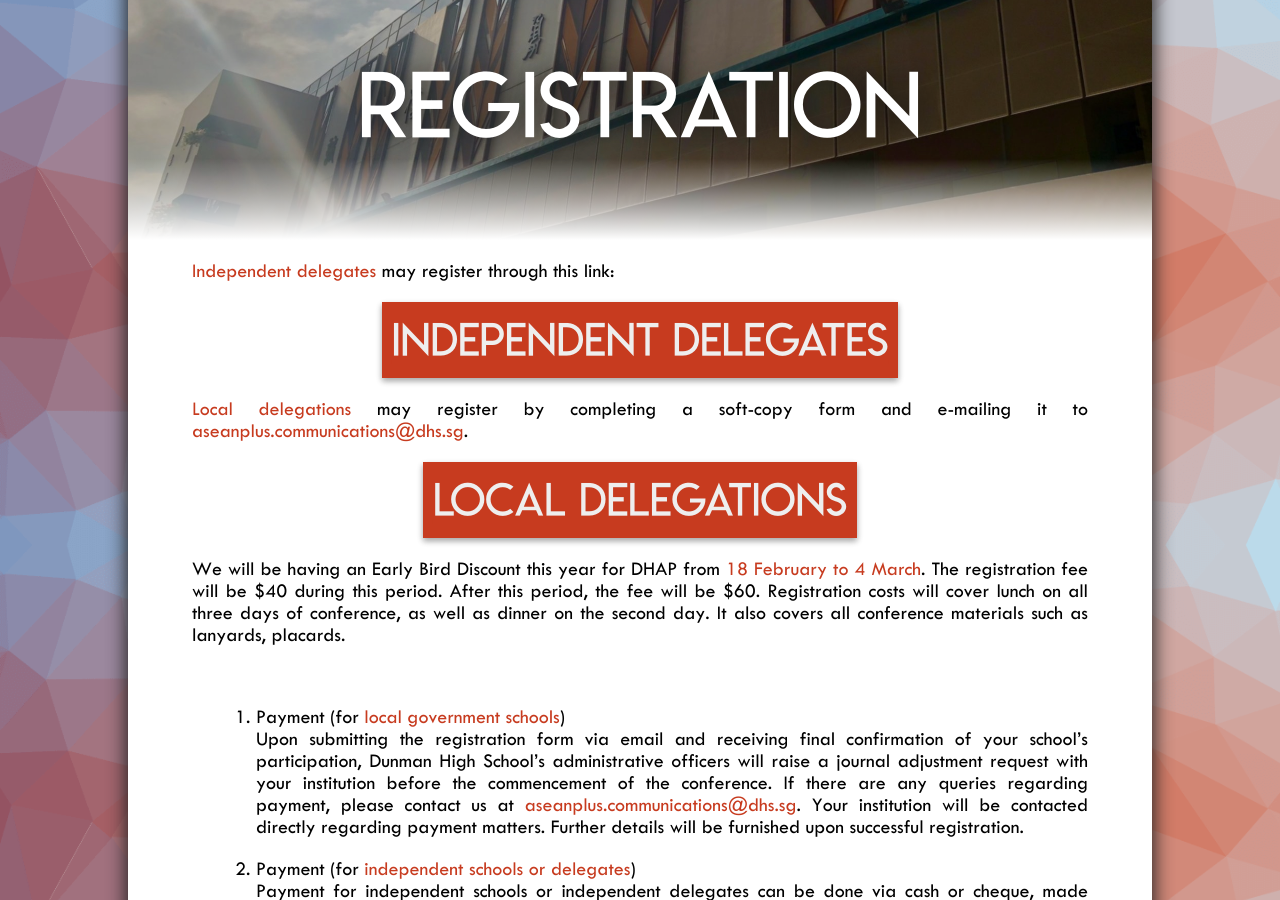
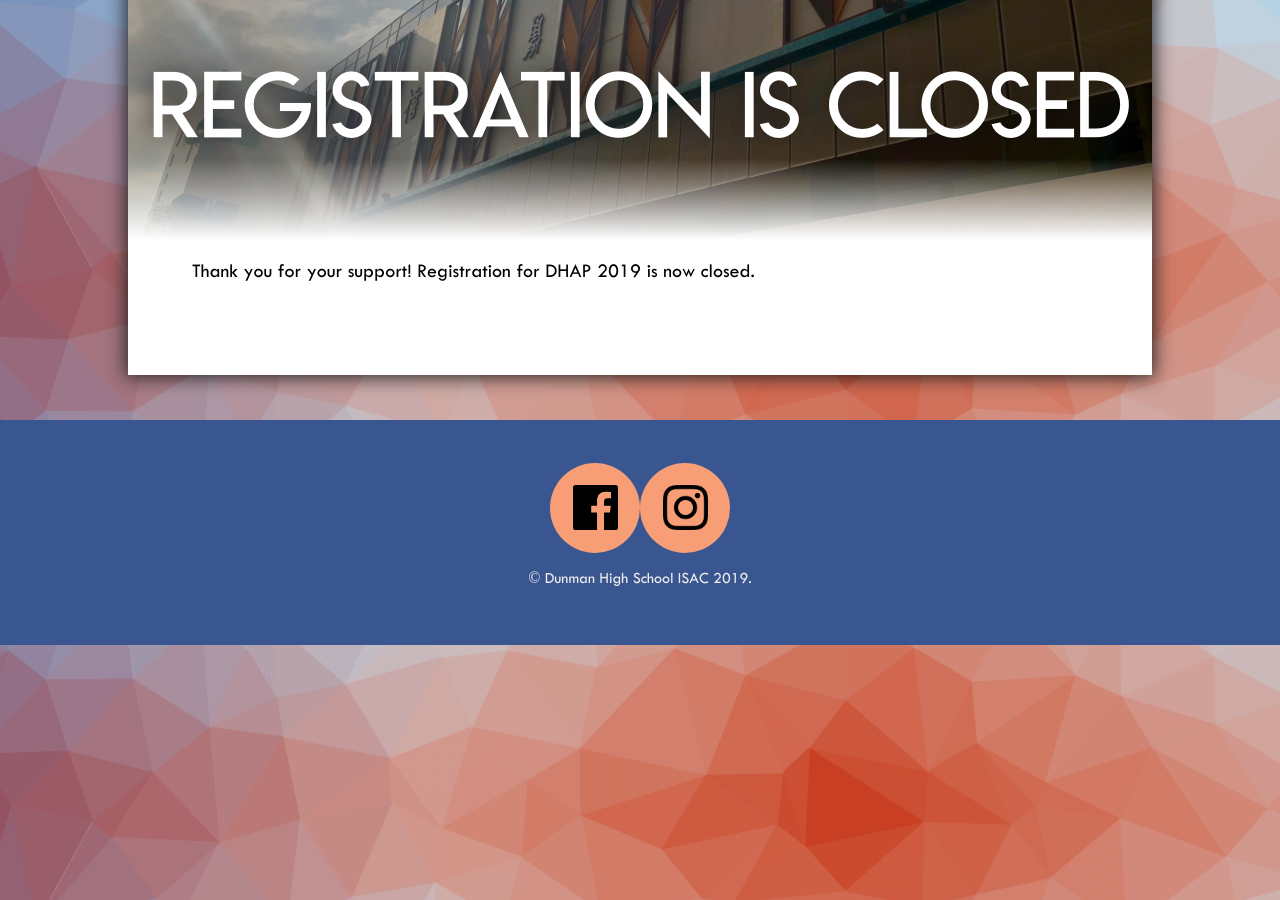
Before and after one commit to kaine119/dhap-2019, a Jekyll site: the page built from registration.md, in a window 1280 px wide and 900 px high, scrolled down 255 px. Built offline with Jekyll 4.4.1, drawn with Linux system fonts in a browser that asks for light colours; some of the changed text lies outside the part shown.

Commit message:
Update registration to reflect deadline

```diff
--- a/registration.md
+++ b/registration.md
@@ -3,47 +3,6 @@ layout: content
 title: Registration
 ---
 
-{% include titlebar.html title="Registration" %}
+{% include titlebar.html title="Registration is closed" %}
 
-**Independent delegates** may register through this link:
-
-<div class="button-wrapper">
-<a href="https://docs.google.com/forms/d/e/1FAIpQLSdhoSdCZDXn7hSJn30wRn8mE1pZ2bHEIxiVV_TOmjnp4MPqAQ/viewform" target="_blank" rel="noreferrer">
-{% include button.html content="Independent Delegates" %}
-</a>
-</div>
-
-**Local delegations** may register by completing a soft-copy form and e-mailing it to **aseanplus.communications@dhs.sg**.
-
-<div class="button-wrapper">
-<a href="{{ site.baseurl }}/assets/DHAP%202019%20Registration%20Form%20(Local Schools).docx" download>
-{% include button.html content="Local Delegations" %}
-</a>
-</div>
-
-We will be having an Early Bird Discount this year for DHAP from
-**18 February to 4 March**. The registration fee will be $40 during
-this period. After this period, the fee will be $60. Registration costs
-will cover lunch on all three days of conference, as well as dinner
-on the second day. It also covers all conference materials such as
-lanyards, placards.
-
-1. Payment (for **local government schools**)
-Upon submitting the registration form via email and receiving final
-confirmation of your school’s participation, Dunman High School’s
-administrative officers will raise a journal adjustment request with
-your institution before the commencement of the conference. If there
-are any queries regarding payment, please contact us at
-**aseanplus.communications@dhs.sg**. Your institution will be
-contacted directly regarding payment matters. Further details will
-be furnished upon successful registration.
-
-2. Payment (for **independent schools or delegates**)
-Payment for independent schools or independent delegates can be
-done via cash or cheque, made payable to “Dunman High School”.
-This is to be submitted either on DHAP Pre-Summit briefing (3 May
-2019) or the first day of conference.
-
-Due to limited vacancies at the event, participating schools will be selected on a first come, first served basis. In addition, an email will be sent to confirm the participation of participating schools.
-
-Please note that the registration opens **18 February 2019** and the deadline for registration is **24 March 2019**.
+Thank you for your support! Registration for DHAP 2019 is now closed.
```
